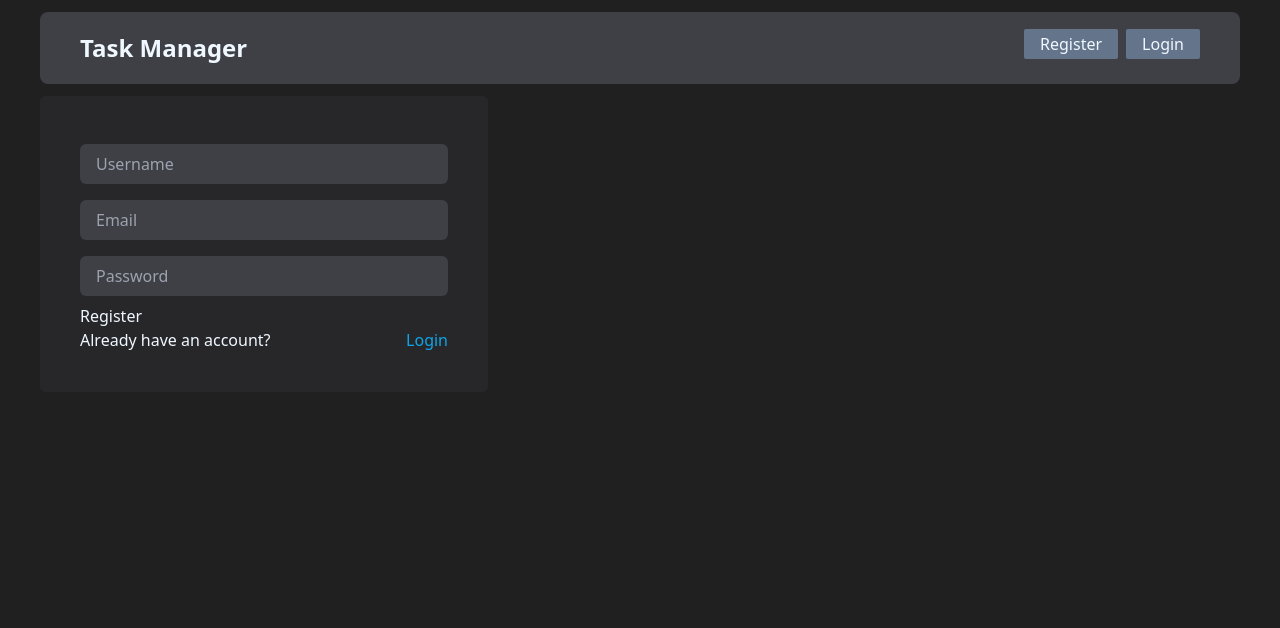
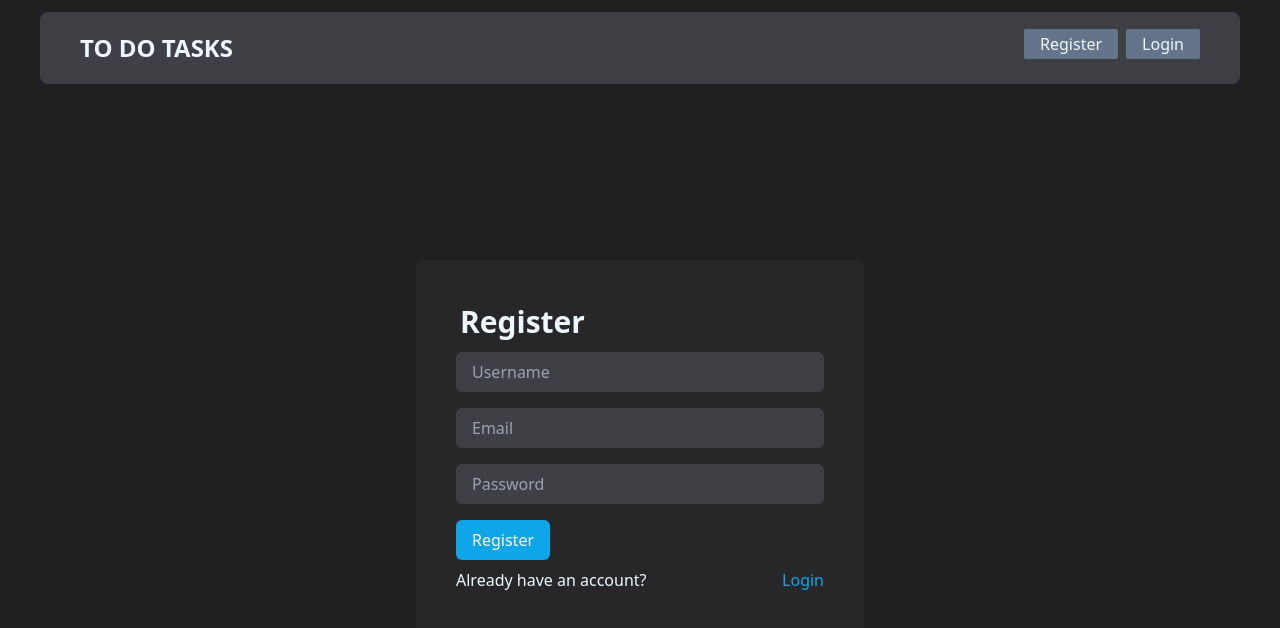
Before and after one commit to carolinaciampini/ToDo-App, a React (Vite) app in the folder toDo-Auth/: page /register in a window 1280 px wide. Shown: the top 628 px of the page. Built offline with nearby package versions, Linux system fonts and the light colour scheme.

Commit message:
fix problems

```diff
--- a/toDo-Auth/src/components/Navbar.jsx
+++ b/toDo-Auth/src/components/Navbar.jsx
@@ -10,7 +10,9 @@ function Navbar() {
 
   return (
     <nav className="bg-zinc-700 my-3 flex justify-between py-5 px-10 rounded-lg">
-      <Link to='/'><h1 className="text-2xl font-bold">Task Manager</h1></Link>
+      <Link to={
+        isAuthenticated ? '/tasks' : '/'
+      }><h1 className="text-2xl font-bold">TO DO TASKS</h1></Link>
       <ul className="flex gap-x-2">
         {isAuthenticated ? (
           <>
--- a/toDo-Auth/src/components/TaskCard.jsx
+++ b/toDo-Auth/src/components/TaskCard.jsx
@@ -10,12 +10,14 @@ function TaskCard({ task }) {
         <div className="flex gap-x-2 items-center">
           <button onClick={() => {
             deleteTask(task._id)
-          }}> DELETE </button>
-          <Link to={`/tasks/${task._id}`}>EDIT</Link>
+          }} className="bg-red-700 hover:bg-red-400 text-white px-4 py-2 rounded-md"> DELETE </button>
+          <Link to={`/tasks/${task._id}`} className="bg-blue-600 hover:bg-blue-400 text-white px-4 py-2 rounded-md" >EDIT</Link>
         </div>
      </header>
       <p className="text-slate-300">{task.description}</p>
-      <p>{ new Date(task.date).toLocaleDateString()}</p>
+
+      {/* Aca se muestra la fecha de la tarea */}
+      {/*<p>{new Date(task.date).toLocaleDateString()}</p> */}
     </div>
   )
 };
--- a/toDo-Auth/src/pages/LoginPage.jsx
+++ b/toDo-Auth/src/pages/LoginPage.jsx
@@ -31,7 +31,7 @@ function LoginPage() {
           {errors.email && (<p className="text-red-500">An email is required</p>)}
           <input type="password" {...register("password", { required: true })} className="w-full bg-zinc-700 text-white px-4 py-2 rounded-md my-2" placeholder="Password" />
           {errors.password && (<p className="text-red-500">A password is required</p>)}
-          <button type="submit">Login</button>
+          <button type="submit" className="bg-sky-500 text-white px-4 py-2 rounded-md my-2">Login</button>
         </form>
         <p className="flex gap-x-2 justify-between">
           Don't have an account yet? <Link to="/register" className="text-sky-500">Sign Up</Link>
--- a/toDo-Auth/src/pages/RegisterPage.jsx
+++ b/toDo-Auth/src/pages/RegisterPage.jsx
@@ -18,6 +18,9 @@ function RegisterPage() {
   })
 
   return (
+
+    <div className="flex h-[calc(100vh-100px)] items-center justify-center">
+
       <div className="bg-zinc-800 max-w-md p-10 rounded-md">
           {registerErrors.length > 0 && registerErrors.map((error, i) => (
             <div className="bg-red-800 p-2 text-white" key={i}>
@@ -25,8 +28,8 @@ function RegisterPage() {
             </div>
           ))}
 
+          <h1 className="text-3xl font-bold p-1">Register</h1>
           <form onSubmit={onSubmit}>
-
               <input type="text" {...register("username", { required: true })} className="w-full bg-zinc-700 text-white px-4 py-2 rounded-md my-2" placeholder="Username" />
               {
                 errors.username && (<p className="text-red-500">An Username is required</p>)
@@ -39,14 +42,13 @@ function RegisterPage() {
               {
                 errors.password && (<p className="text-red-500">A password is required</p>)
               }
-        <button type="submit">Register</button>
-
+              <button type="submit" className="bg-sky-500 text-white px-4 py-2 rounded-md my-2">Register</button>
           </form>
 
           <p className="flex gap-x-2 justify-between">
           Already have an account? <Link to="/login" className="text-sky-500">Login</Link>
           </p>
-
+        </div>
     </div>
   )
 }
--- a/toDo-Auth/src/pages/TaskFormPage.jsx
+++ b/toDo-Auth/src/pages/TaskFormPage.jsx
@@ -34,15 +34,17 @@ function TaskFormPage() {
   })
 
   return (
+    <div className="flex h-[calc(100vh-100px)] items-center justify-center">
     <div className='bg-zinc-800 max-w-md w-full p-10 rounded-md'>
 
       <form onSubmit={onSubmit}>
         <input type="text" placeholder="Title" {...register('title')} autoFocus className='w-full bg-zinc-700 text-white px-4 py-2 rounded-md my-2' />
 
         <textarea rows="3" name="" id="" {...register('description')} placeholder='Description' className='w-full bg-zinc-700 text-white px-4 py-2 rounded-md my-2'></textarea>
-        <button>Save</button>
+          <button className="bg-blue-600 hover:bg-blue-400 text-white px-4 py-2 rounded-md">Save</button>
       </form>
 
+      </div>
     </div>
   )
 }
--- a/toDo-Auth/src/pages/TasksPage.jsx
+++ b/toDo-Auth/src/pages/TasksPage.jsx
@@ -12,7 +12,7 @@ function TasksPage() {
   if (tasks.length === 0) return (<h1>No tasks yet</h1>);
 
   return (
-    <div className="grid grid-cols-3 gap-2">
+    <div className="grid sm:grid-cols-2 md:grid-cols-3 gap-2">
       {tasks.length >= 0 ? (
         tasks.map((task) => (
           <TaskCard task={task} key={task._id}></TaskCard>
```
Lines whose indentation alone changed are shown as unchanged.
